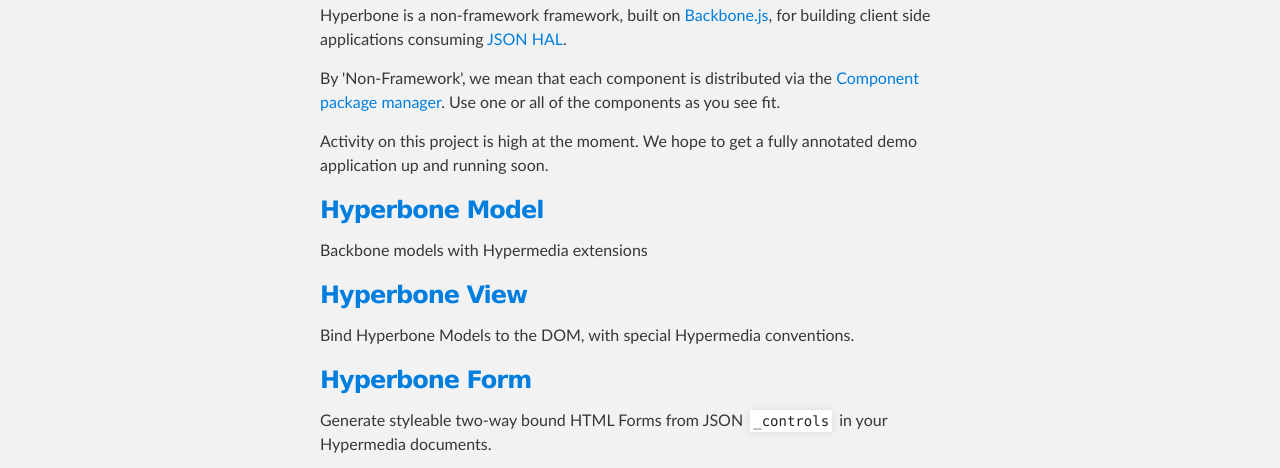
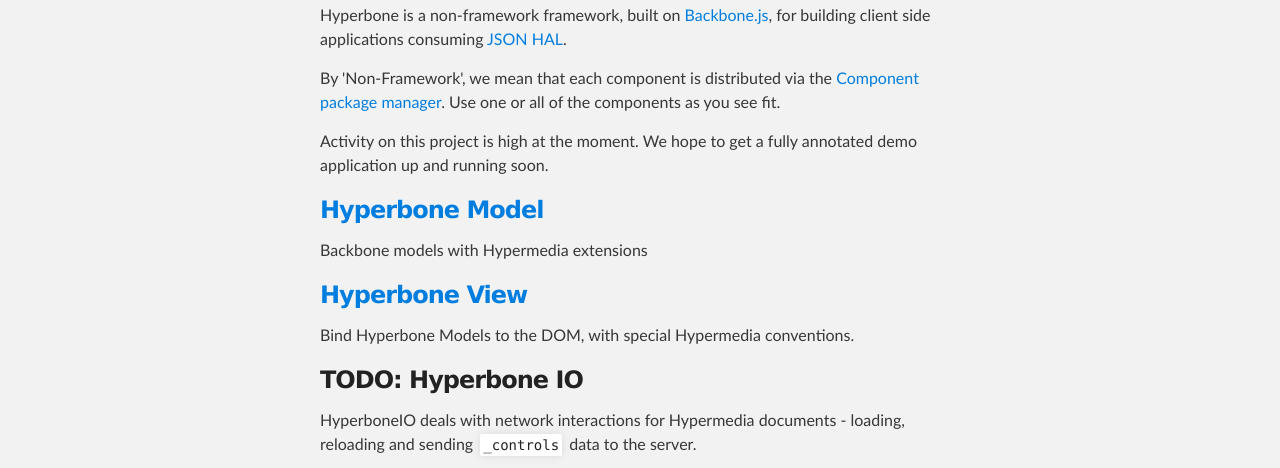
Before and after one commit to green-mesa/green-mesa.github.io, a plain HTML site: page index.html in a window 1280 px wide. Shown: the part 325-793 px from the top of the page. Drawn offline with Linux system fonts and the light colour scheme.

Commit message:
Update index.html

```diff
--- a/index.html
+++ b/index.html
@@ -49,12 +49,6 @@
 <p>Bind Hyperbone Models to the DOM, with special Hypermedia conventions.</p>
 
 <h3>
-<a name="hyperbone-form" class="anchor" href="#hyperbone-form"><span class="octicon octicon-link"></span></a><a href="https://github.com/green-mesa/hyperbone-form">Hyperbone Form</a>
-</h3>
-
-<p>Generate styleable two-way bound HTML Forms from JSON <code>_controls</code> in your Hypermedia documents.</p>
-
-<h3>
 <a name="todo-hyperbone-io" class="anchor" href="#todo-hyperbone-io"><span class="octicon octicon-link"></span></a>TODO: Hyperbone IO</h3>
 
 <p>HyperboneIO deals with network interactions for Hypermedia documents - loading, reloading and sending <code>_controls</code> data to the server. </p>
```
